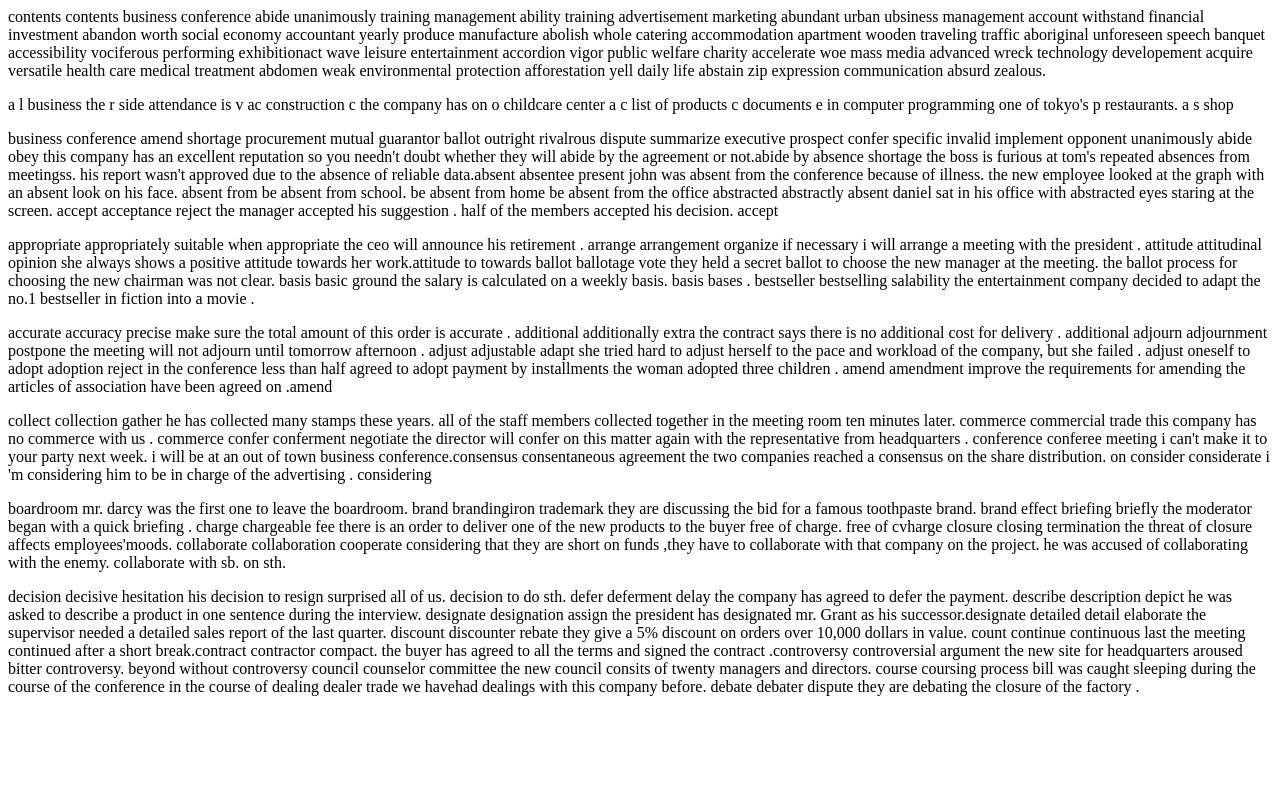
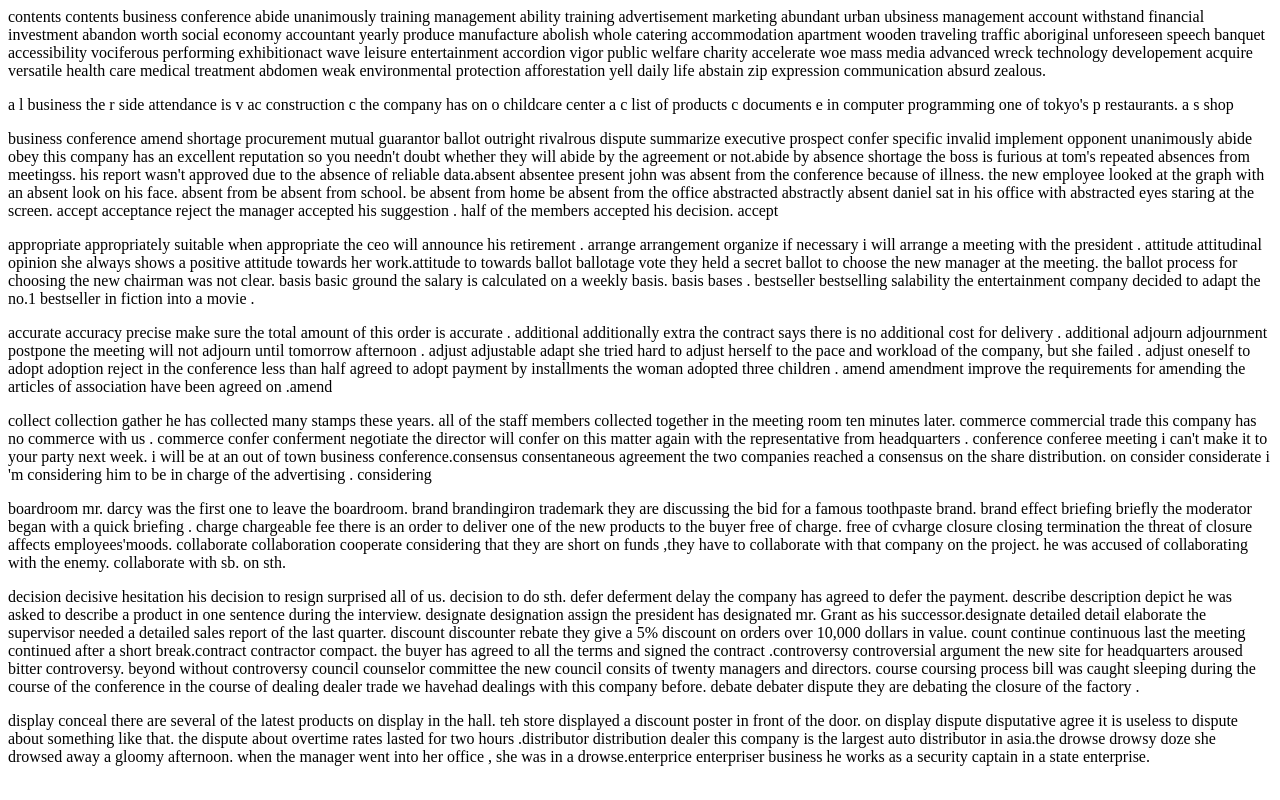
Before and after one commit to pann710/20210922, a plain HTML site: page index.html in a window 1280 px wide. Drawn offline with Linux system fonts and the light colour scheme.

Commit message:
Update index.html

```diff
--- a/index.html
+++ b/index.html
@@ -18,5 +18,6 @@ contents contents business conference abide unanimously training management abil
   <p>boardroom mr. darcy was the first one to leave  the boardroom. brand brandingiron trademark they are discussing the bid for a famous toothpaste brand. brand effect briefing briefly the moderator began with a quick briefing . charge chargeable fee there is an order to deliver one of the new products to the buyer free of charge. free of cvharge  closure closing termination  the threat  of closure affects employees'moods. collaborate collaboration cooperate considering that they are short on funds ,they have to collaborate with that company on the project. he was accused of collaborating with the enemy. collaborate  with sb. on sth. </p>
 
   <p>decision decisive hesitation  his decision to resign surprised all of us. decision to do sth. defer deferment delay the company has agreed to defer the payment. describe description depict he was asked to describe a product in one sentence during the interview. designate designation assign the president has designated mr. Grant as his successor.designate detailed detail  elaborate the supervisor needed a detailed sales report of the last quarter. discount discounter rebate they give a 5% discount on orders over 10,000 dollars in value. count continue continuous  last the meeting continued after a short break.contract contractor compact. the buyer has agreed to all the terms and signed the contract .controversy controversial argument the new site for headquarters aroused bitter controversy. beyond without controversy council counselor committee the new council consits of twenty managers and directors. course coursing process bill was caught sleeping during the course of the conference in the course of  dealing dealer trade we havehad dealings with this company before. debate debater dispute they are debating the closure of the factory .</p>
+  <p>display conceal there are several  of the latest products on display in the hall. teh store displayed a discount poster in front of the door. on display dispute disputative agree it is useless to  dispute about something like that. the dispute about overtime rates lasted for two hours .distributor distribution  dealer this company is the largest auto distributor in asia.the  drowse drowsy doze she drowsed away a gloomy afternoon. when the manager went into her office , she was in a drowse.enterprice enterpriser business he works as a security captain in a state enterprise.</p>
   </body>
 </html>
```
